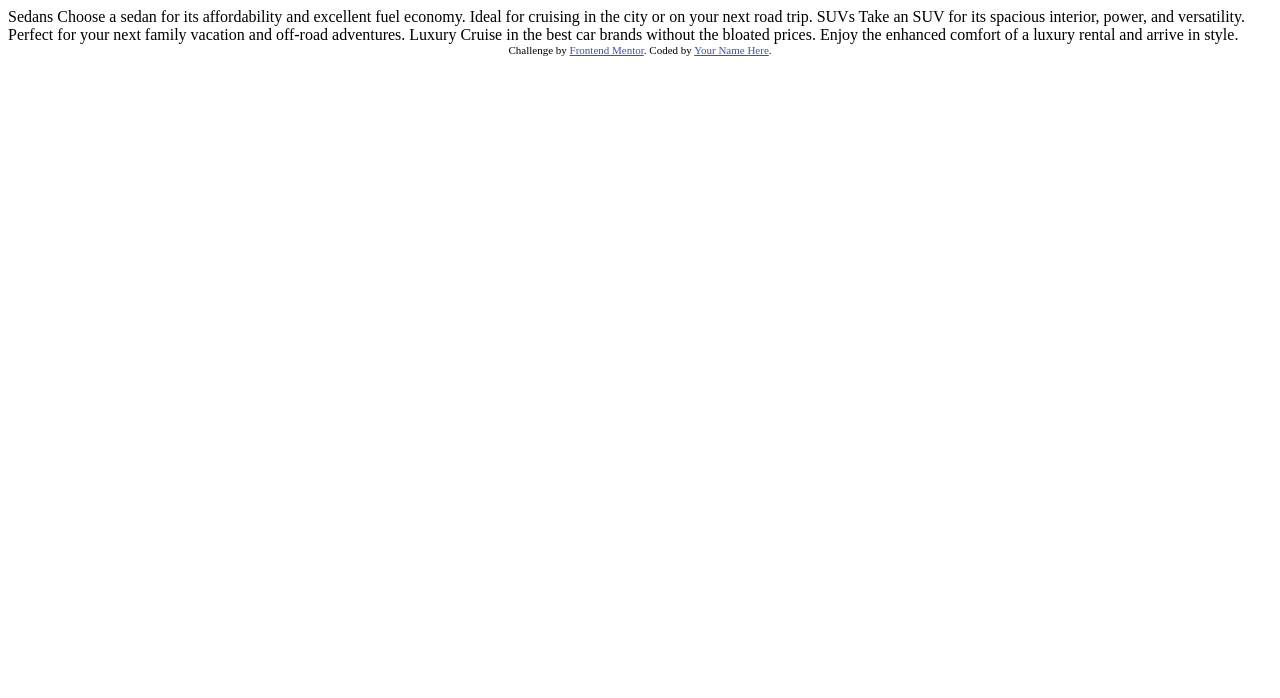
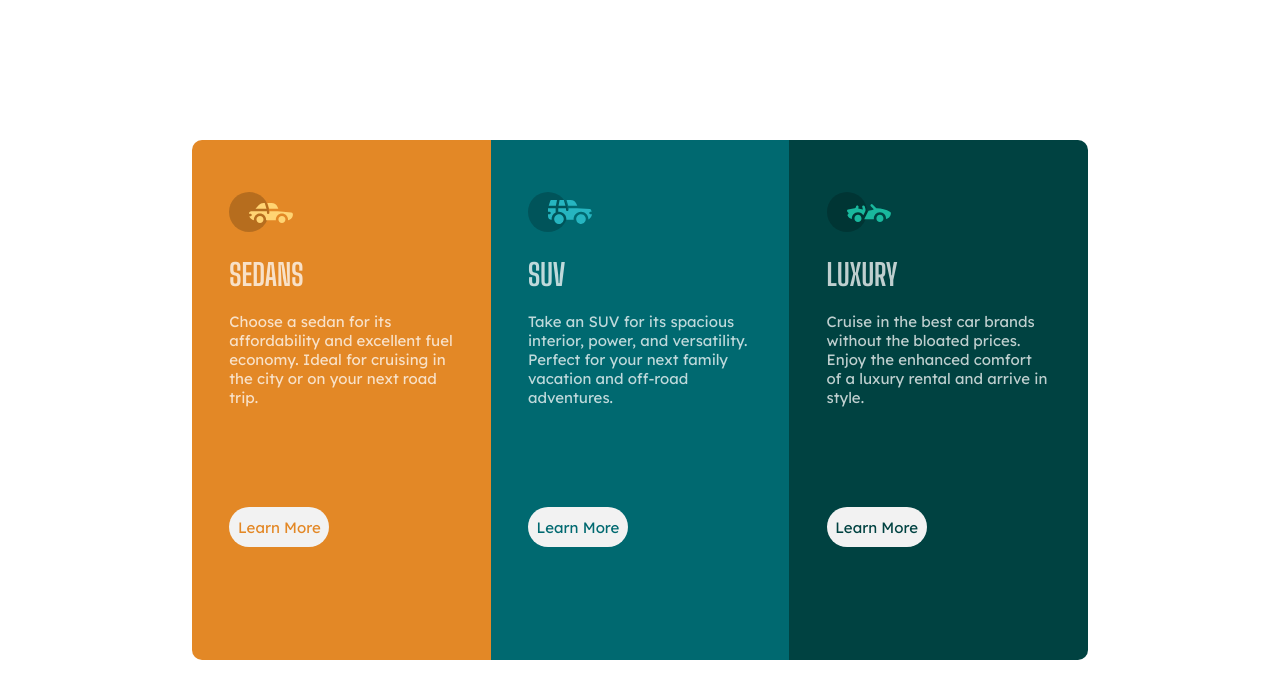
Before and after one commit to a1357Z/3-column-preview-card-component, a plain HTML site: page index.html in a window 1280 px wide. Drawn offline with Linux system fonts and the light colour scheme.

Commit message:
completed the desktop version of the webpage

```diff
--- a/index.html
+++ b/index.html
@@ -7,18 +7,59 @@
   <link rel="icon" type="image/png" sizes="32x32" href="./images/favicon-32x32.png">
 
   <title>Frontend Mentor | 3-column preview card component</title>
-
+  <link rel="preconnect" href="https://fonts.gstatic.com">
+<link href="https://fonts.googleapis.com/css2?family=Big+Shoulders+Display:wght@700&family=Lexend+Deca&display=swap" rel="stylesheet">
   <!-- Feel free to remove these styles or customise in your own stylesheet 👍 -->
   <style>
     .attribution { font-size: 11px; text-align: center; }
     .attribution a { color: hsl(228, 45%, 44%); }
   </style>
+  <link rel="stylesheet" href="styles.css">
 </head>
 <body>
+  <div class="center-flex max-height">
+    <div id="container">
 
-  Sedans
-  Choose a sedan for its affordability and excellent fuel economy. Ideal for cruising in the city
-  or on your next road trip.
+      <div id="sedan" class="center-flex">
+        <div class="inner-container">
+          <img src="./images/icon-sedans.svg">
+          <h1>SEDANS</h1>
+          <p>Choose a sedan for its affordability and excellent fuel economy. Ideal for cruising in the city
+          or on your next road trip.</p>
+          <div id="learn-more" class="center-flex">
+            <span class="sedan-color">Learn More</span>
+          </div>
+        </div>
+      </div>
+
+      <div id="suv" class="center-flex">
+        <div class="inner-container">
+          <img src="./images/icon-suvs.svg">
+          <h1>SUV</h1>
+          <p>Take an SUV for its spacious interior, power, and versatility. Perfect for your next family vacation
+            and off-road adventures.</p>
+          <div id="learn-more" class="center-flex">
+            <span class="suv-color">Learn More</span>
+          </div>
+        </div>
+      </div>
+
+      <div id="luxury" class="center-flex">
+        <div class="inner-container">
+          <img src="./images/icon-luxury.svg">
+          <h1>LUXURY</h1>
+          <p>Cruise in the best car brands without the bloated prices. Enjoy the enhanced comfort of a luxury
+            rental and arrive in style.</p>
+          <div id="learn-more" class="center-flex">
+            <span class="luxury-color">Learn More</span>
+          </div>
+        </div>
+      </div>
+
+    </div>
+  </div>
+  <!-- Sedans
+
 
   SUVs
   Take an SUV for its spacious interior, power, and versatility. Perfect for your next family vacation
@@ -26,11 +67,11 @@
 
   Luxury
   Cruise in the best car brands without the bloated prices. Enjoy the enhanced comfort of a luxury
-  rental and arrive in style.
+  rental and arrive in style. -->
 
-  <div class="attribution">
+  <!-- <div class="attribution">
     Challenge by <a href="https://www.frontendmentor.io?ref=challenge" target="_blank">Frontend Mentor</a>.
-    Coded by <a href="#">Your Name Here</a>.
-  </div>
+    Coded by <a href="#">Ajay Yadav</a>.
+  </div> -->
 </body>
 </html>
--- /dev/null
+++ b/styles.css
@@ -0,0 +1,74 @@
+body {
+  margin: 0px;
+  font-size: 15px;
+  font-family: 'Lexend Deca', sans-serif;
+  color: hsla(0, 0%, 100%, 0.75);
+}
+
+h1 {
+  font-family: 'Big Shoulders Display', cursive;
+}
+
+#container {
+  height: 65%;
+  width: 70%;
+  display: flex;
+}
+
+#container > div {
+  margin: 0;
+  height: 100%;
+  width: 33.33%;
+  min-width: 200px;
+}
+
+.center-flex {
+  display: flex;
+  justify-content: center;
+  align-items: center;
+}
+
+.max-height {
+  height: 100vh;
+}
+
+#sedan {
+  background-color: hsl(31, 77%, 52%);
+  border-radius: 10px 0 0 10px;
+}
+
+#suv {
+  background-color: hsl(184, 100%, 22%);
+}
+
+#luxury {
+  background-color: hsl(179, 100%, 13%);
+  border-radius: 0px 10px 10px 0px;
+}
+
+.inner-container {
+  height: 80%;
+  width: 75%;
+}
+
+#learn-more {
+  margin: 15px auto;
+  background-color: hsl(0, 0%, 95%);
+  height: 40px;
+  width: 100px;
+  margin-top: 100px;
+  margin-left: 0;
+  border-radius: 20px;
+}
+
+.sedan-color {
+  color: hsl(31, 77%, 52%);
+}
+
+.suv-color {
+  color: hsl(184, 100%, 22%);
+}
+
+.luxury-color {
+  color: hsl(179, 100%, 13%);
+}
```
